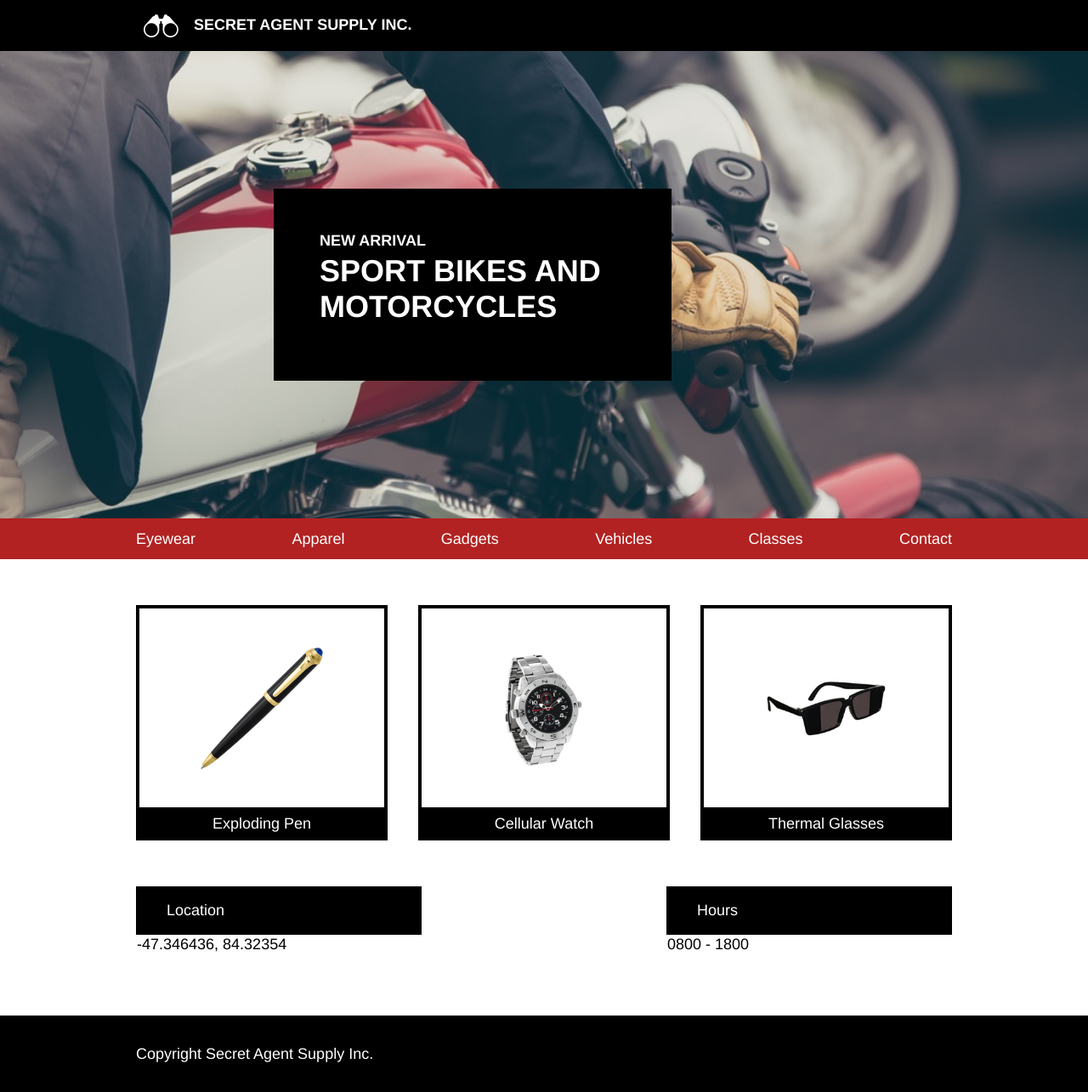
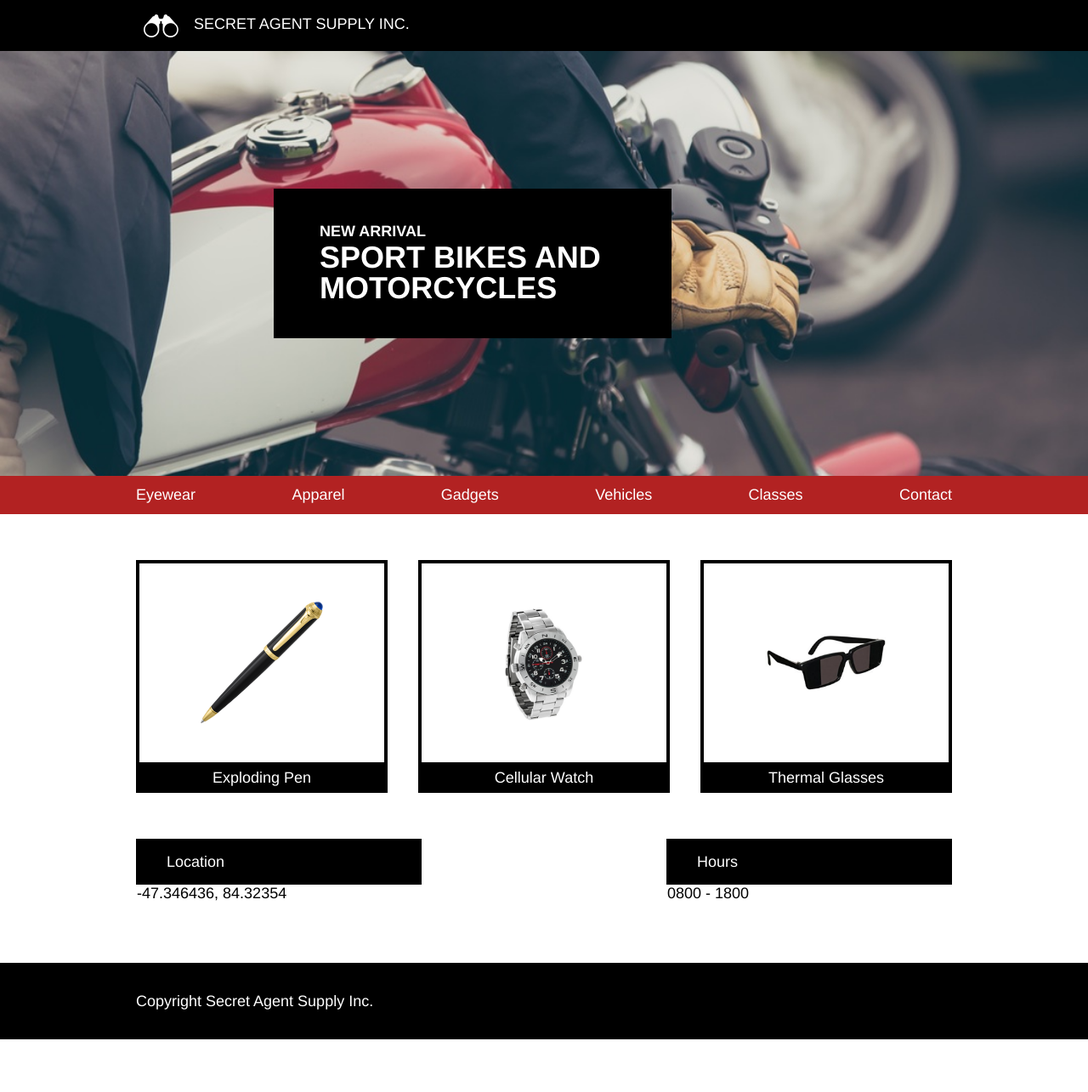
Before and after one commit to feonyx/secret-agent-supply, a plain HTML site: page index.html in a window 1280 px wide. Shown: the whole page at 85% size. After the commit the page ends 1223 px from the top, so only its background shows below. Drawn offline with Linux system fonts and the light colour scheme.

Commit message:
first refactor

```diff
--- a/index.html
+++ b/index.html
@@ -3,17 +3,18 @@
   <head>
     <meta charset="utf-8">
     <title>Secret Agent Supply</title>
+    <link href="./resources/css/reset.css" type="text/css" rel="stylesheet">
     <link href="./resources/css/style.css" type="text/css" rel="stylesheet">
   </head>
   <body>
     <header>
-      <div class="container header">
+      <div class="site-container header">
         <img src="./resources/images/logo.png" class="logo" />
         <h3>Secret Agent Supply Inc.</h3>
       </div>
     </header>
     <section class="title">
-      <div class="container">
+      <div class="site-container">
         <div class="new-arrival">
           <h2>New Arrival</h2>
           <h1>Sport Bikes and Motorcycles</h1>
@@ -21,8 +22,8 @@
       </div>
     </section>
     <section class="navigation">
-      <div class="menu container">
-        <nav>
+      <div class="site-container">
+        <nav class="menu">
           <span><a href="#">Eyewear</a></span>
           <span><a href="#">Apparel</a></span>
           <span><a href="#">Gadgets</a></span>
@@ -33,7 +34,7 @@
       </div>
     </section>
     <section class="promoted">
-      <div class="container">
+      <div class="site-container">
         <div class="product-grid">
           <div class="product">
             <div class="product-image">
@@ -56,8 +57,9 @@
         </div>
       </div>
     </section>
-    <section class="contact">
-      <div class="contact-info container">
+    <section class="location-section">
+      <div class="site-container">
+        <div class="location-info">
           <div class="location ci">
             <p class="contact-title">Location</p>
             <p class="contact-item">-47.346436, 84.32354</p>
@@ -67,9 +69,10 @@
             <p class="contact-item">0800 - 1800</p>
           </div>
         </div>
+      </div>
     </section>
     <footer>
-      <div class="container">
+      <div class="site-container">
         <span>Copyright Secret Agent Supply Inc.</span>
       </div>
     </footer>
--- a/resources/css/style.css
+++ b/resources/css/style.css
@@ -1,90 +1,94 @@
+/* Universal */
 html {
+  font-family: Helvetica;
   font-size: 18px;
-  font-family: Helvetica;
 }
 
 body {
-  background-color: white;
   color: white;
-  justify-content: center;
   margin: 0;
 }
 
-.container {
-  width: 960px;
+section {
+  display: flex;
+  justify-content: center;
+}
+
+.site-container {
   height: auto;
   max-height: 100%;
+  max-width: 960px;
+  flex-basis: 960px;
+}
+
+h1, h2 {
+  font-weight: bold;
+  text-transform: uppercase;
+  margin: 0.25rem auto;
+}
+h1 {
+  font-size: 2rem;
+}
+h2 {
+  font-size: 1rem;
+}
+
+h3 {
+  font-size: 1rem;
+  font-weight: normal;
+  margin: 0.66rem 0.5rem;
+  text-transform: uppercase;
+}
+
+/* Header Style */
+header {
+  align-items: center;
+  background-color: black;
+  display: flex;
+  height: 60px;
+  justify-content: center;
+  width: 100%;
 }
 
 .header {
+  align-items: flex-start;
   display: flex;
-  align-items: flex-start;
-}
-
-header {
-  height: 60px;
-  width: 100%;
-  background-color: black;
-  display: flex;
-  align-items: center;
-  justify-content: center;
 }
 
 .logo {
   height: 1.5rem;
+  margin: 0.5rem;
   width: auto;
-  margin: 0.5rem;
 }
 
-h3 {
-  font-size: 1rem;
-  text-transform: uppercase;
-  margin: 0.66rem 0.5rem;
-}
-
+/* Title Banner */
 .title {
   background-image: url("../images/moto.jpeg");
+  background-position: center;
+  background-repeat: no-repeat;
   background-size: cover;
-  background-repeat: no-repeat;
-  background-position: center;
   min-height: 25rem;
   width: 100%;
-  display: flex;
-  justify-content: center;
-}
-
-h1 {
-  font-size: 2rem;
-  font-weight: bold;
-  text-transform: uppercase;
-  margin-top: 0.25rem;
-}
-h2 {
-  font-size: 1rem;
-  font-weight: bold;
-  text-transform: uppercase;
-  margin-bottom: 0.25rem;
 }
 
 .new-arrival {
   background-color: black;
+  display: block;
   margin: 9rem;
   padding: 2rem 3rem;
   width: 20rem;
-  top:
 }
 
+/* Navigation Menu Bar Style */
 .navigation {
   background-color: firebrick;
-  display: flex;
-  justify-content: center;
 }
 
 .menu {
   display: flex;
   flex-flow: row nowrap;
   justify-content: space-between;
-  margin: auto 0.5rem;
+  margin: 0.75rem 0;
 }
 
 .menu a {
@@ -92,20 +96,11 @@ h2 {
   text-decoration: none;
 }
 
-.menu nav {
-  width: 100%;
-  display: flex;
-  justify-content: space-between;
-}
-.menu nav span {
-  display: inline-block;
-  padding: 0.75rem 0;
+/* Promoted Items Style */
+.promoted {
+  background-color: white;
 }
 
-.promoted {
-  display: flex;
-  justify-content: center;
-}
 .product-grid {
   display: flex;
   flex-flow: row wrap;
@@ -136,21 +131,20 @@ h2 {
   max-width: 8rem;
 }
 
-.product p {
+.product-name {
   background-color: black;
   width: 100%;
   padding: 0.5rem 0;
   margin: 0;
   text-align: center;
-  justify-content: center;
 }
 
-.contact {
-  display: flex;
-  justify-content: center;
-  width: 100%;
+/* Location Information */
+.location-section {
+  background-color: white;
 }
-.contact-info {
+
+.location-info {
   display: flex;
   flex-flow: row wrap;
   justify-content: space-between;
@@ -171,6 +165,7 @@ h2 {
   margin: 1px;
 }
 
+/* Footer Style */
 footer {
   background-color: black;
   height: 5rem;
```
Lines whose indentation alone changed are shown as unchanged.
